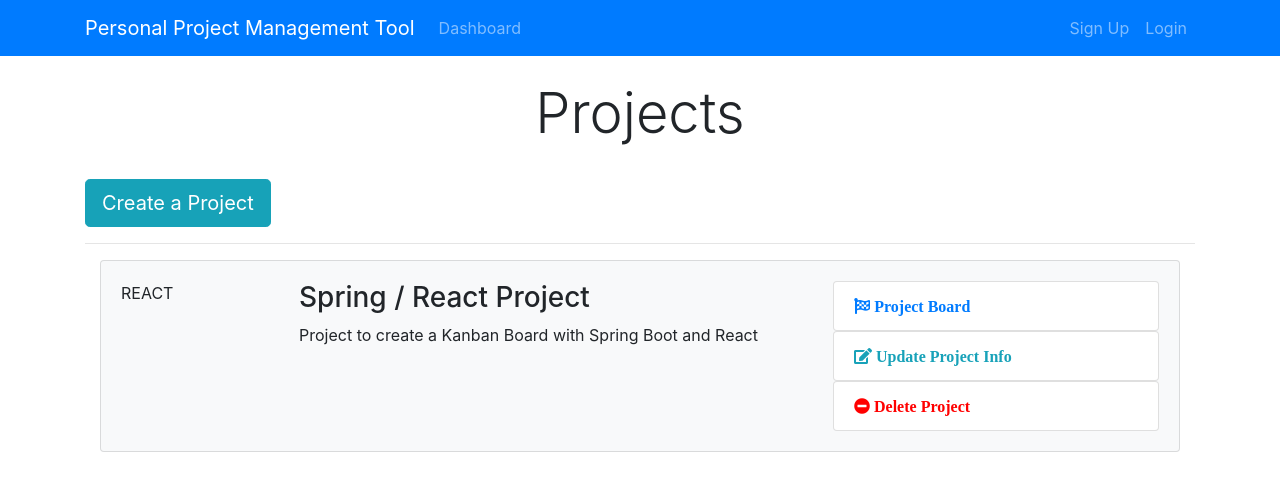
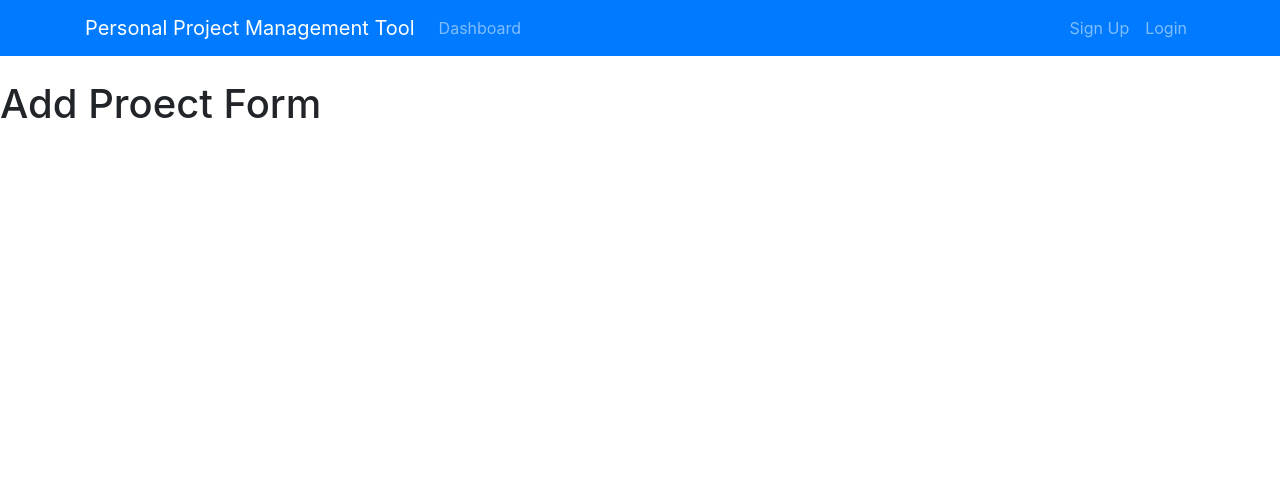
Before and after one commit to henokkahsay/AgileintPPMTool, a React (Create React App) app in the folder ppmtool-react-clientt/: page /addProject in a window 1280 px wide. Shown: the top 490 px of the page. Built offline with nearby package versions, Linux system fonts and the light colour scheme.

Commit message:
React Router, first Functional component

```diff
--- a/ppmtool-react-clientt/package.json
+++ b/ppmtool-react-clientt/package.json
@@ -6,6 +6,7 @@
     "bootstrap": "^4.3.1",
     "react": "^16.10.2",
     "react-dom": "^16.10.2",
+    "react-router-dom": "^4.3.1",
     "react-scripts": "3.2.0"
   },
   "scripts": {
--- a/ppmtool-react-clientt/src/App.js
+++ b/ppmtool-react-clientt/src/App.js
@@ -3,13 +3,19 @@
 import Dashboard from "./components/Dashboard";
 import Header from "./components/Layout/Header";
 import "bootstrap/dist/css/bootstrap.min.css";
+import { BrowserRouter as Router, Route } from "react-router-dom";
+import AddProject from "./components/Project/AddProject";
 class App extends Component {
   render() {
     return (
-      <div className="App">
-        <Header />
-        <Dashboard />
-      </div>
+      <Router>
+        <div className="App">
+          <Header />
+
+          <Route exact path="/dashboard" component={Dashboard} />
+          <Route exact path="/addProject" component={AddProject} />
+        </div>
+      </Router>
     );
   }
 }
--- a/ppmtool-react-clientt/src/components/Dashboard.js
+++ b/ppmtool-react-clientt/src/components/Dashboard.js
@@ -1,5 +1,6 @@
 import React, { Component } from "react";
 import ProjectItem from "./Project/ProjectItem";
+import CreatProjectButton from "./Project/CreatProjectButton";
 
 class Dashboard extends Component {
   render() {
@@ -10,9 +11,7 @@
             <div class="col-md-12">
               <h1 class="display-4 text-center">Projects</h1>
               <br />
-              <a href="ProjectForm.html" class="btn btn-lg btn-info">
-                Create a Project
-              </a>
+              <CreatProjectButton />
               <br />
               <hr />
               <ProjectItem />
--- /dev/null
+++ b/ppmtool-react-clientt/src/components/Project/AddProject.js
@@ -0,0 +1,11 @@
+import React, { Component } from "react";
+class AddProject extends Component {
+  render() {
+    return (
+      <div>
+        <h1>Add Proect Form</h1>
+      </div>
+    );
+  }
+}
+export default AddProject;
--- /dev/null
+++ b/ppmtool-react-clientt/src/components/Project/CreatProjectButton.js
@@ -0,0 +1,13 @@
+import React from "react";
+import { Link } from "react-router-dom";
+
+const CreatProjectButton = () => {
+  return (
+    <React.Fragment>
+      <Link to="/addProject" className="btn btn-lg btn-info">
+        Create a Project
+      </Link>
+    </React.Fragment>
+  );
+};
+export default CreatProjectButton;
```
Also changed, not shown: 1 other file (tests, documents, lock files or other folders).
